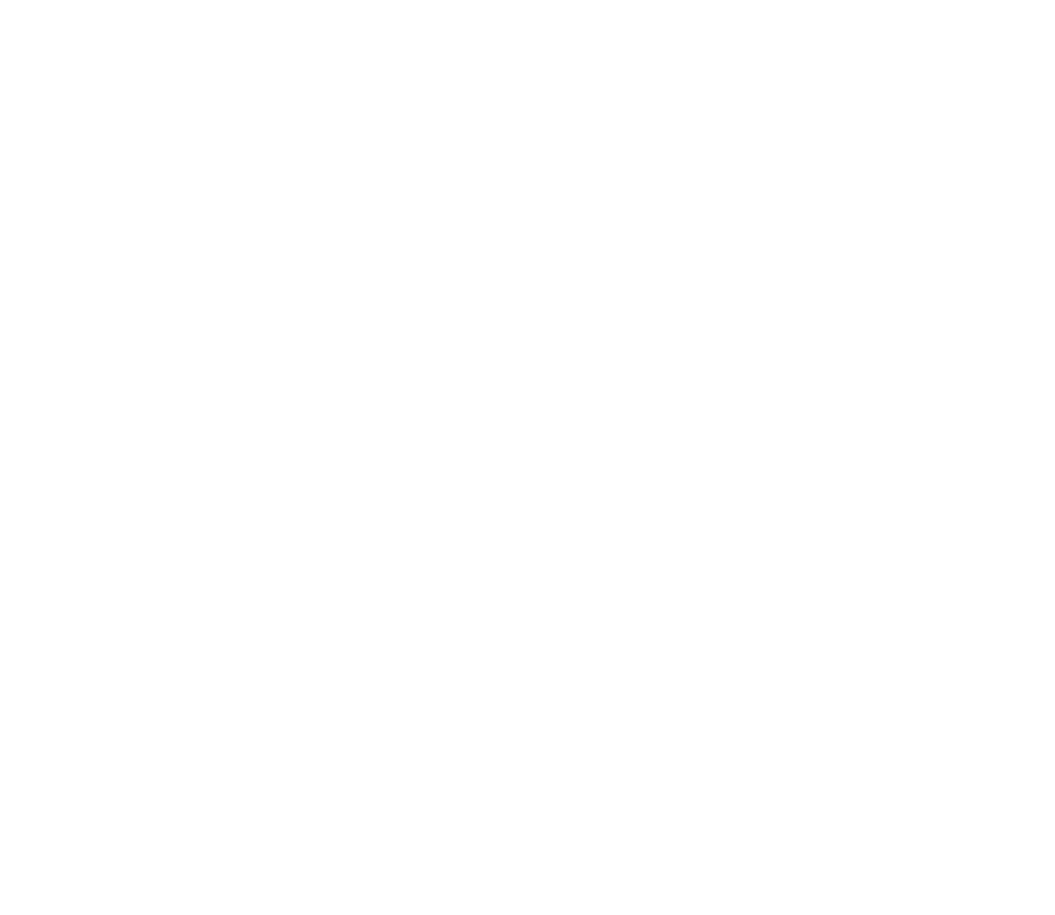
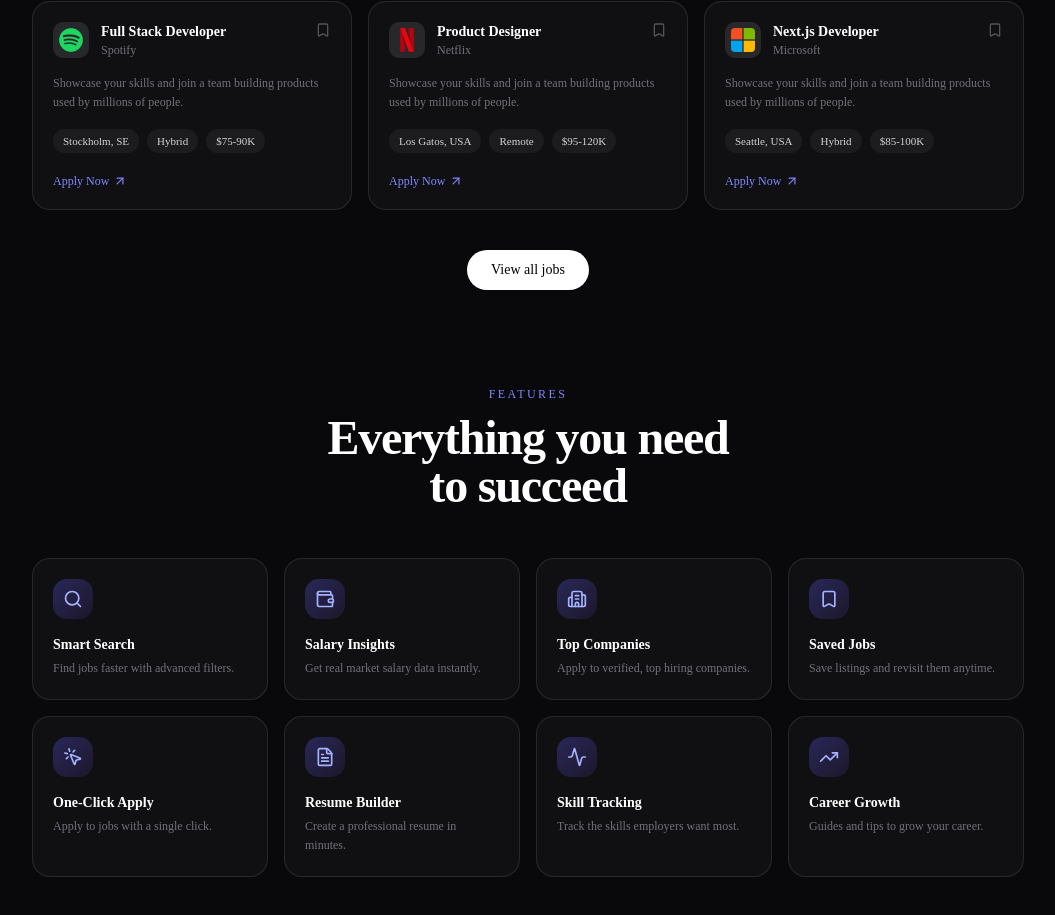
Before and after one commit to Fayez-Ali-IT25026/Hireloop, a Next.js app: page / in a window 1280 px wide. Shown: the part 1357-2272 px from the top of the page, without its empty margins (112-1167 px from the left). Before the commit the page ends 864 px from the top, so only its background shows below. Built offline with nearby package versions, Linux system fonts and the light colour scheme.

Commit message:
added Featuredjobs and Features

```diff
--- a/src/app/page.tsx
+++ b/src/app/page.tsx
@@ -1,9 +1,13 @@
+import FeaturedJobs from "@/components/Featuredjobs";
+import Features from "@/components/Features";
 import Hero from "@/components/Hero";
 
 export default function Home() {
   return (
     <main className="min-h-screen bg-zinc-950">
       <Hero />
+      <FeaturedJobs/>
+      <Features />
     </main>
   );
 }
--- /dev/null
+++ b/src/components/Featuredjobs.tsx
@@ -0,0 +1,66 @@
+import Image from "next/image";
+import { ArrowUpRight, Bookmark } from "lucide-react";
+
+const jobs = [
+  { company: "Google", logo: "/google.png", title: "Frontend Developer", location: "New York, USA", type: "Hybrid", salary: "$70-80K" },
+  { company: "Meta", logo: "/meta.png", title: "React Engineer", location: "London, UK", type: "Remote", salary: "$80-95K" },
+  { company: "Airbnb", logo: "/airbnb.png", title: "UI Engineer", location: "San Francisco, USA", type: "On-site", salary: "$90-110K" },
+  { company: "Spotify", logo: "/spotify.png", title: "Full Stack Developer", location: "Stockholm, SE", type: "Hybrid", salary: "$75-90K" },
+  { company: "Netflix", logo: "/netflix.png", title: "Product Designer", location: "Los Gatos, USA", type: "Remote", salary: "$95-120K" },
+  { company: "Microsoft", logo: "/microsoft.png", title: "Next.js Developer", location: "Seattle, USA", type: "Hybrid", salary: "$85-100K" },
+];
+
+const FeaturedJobs = () => {
+  return (
+    <section className="mx-auto max-w-5xl px-4 py-24">
+      <div className="text-center">
+        <p className="text-xs font-medium uppercase tracking-[0.2em] text-indigo-400">Smart Job Discovery</p>
+        <h2 className="mt-3 text-3xl font-bold tracking-tight text-white sm:text-5xl">
+          The roles you&apos;d never <br /> find by searching
+        </h2>
+      </div>
+
+      <div className="mt-12 grid gap-4 sm:grid-cols-2 lg:grid-cols-3">
+        {jobs.map((job) => (
+          <article
+            key={job.company}
+            className="group rounded-2xl border border-white/10 bg-white/[0.03] p-5 transition duration-300 hover:-translate-y-1 hover:border-indigo-500/40 hover:bg-white/[0.06]"
+          >
+            <div className="flex items-start justify-between">
+              <div className="flex items-center gap-3">
+                <Image src={job.logo} alt={job.company} width={36} height={36} className="rounded-lg bg-white/10 p-1.5" />
+                <div>
+                  <h3 className="text-sm font-semibold text-white">{job.title}</h3>
+                  <p className="text-xs text-zinc-500">{job.company}</p>
+                </div>
+              </div>
+              <Bookmark className="size-4 text-zinc-600 transition group-hover:text-indigo-400" />
+            </div>
+
+            <p className="mt-4 text-xs leading-relaxed text-zinc-500">
+              Showcase your skills and join a team building products used by millions of people.
+            </p>
+
+            <div className="mt-4 flex flex-wrap gap-2 text-[11px] text-zinc-300">
+              {[job.location, job.type, job.salary].map((t) => (
+                <span key={t} className="rounded-full bg-white/5 px-2.5 py-1">{t}</span>
+              ))}
+            </div>
+
+            <button className="mt-5 flex items-center gap-1 text-xs font-medium text-indigo-400 transition group-hover:gap-2">
+              Apply Now <ArrowUpRight className="size-3.5" />
+            </button>
+          </article>
+        ))}
+      </div>
+
+      <div className="mt-10 text-center">
+        <button className="rounded-full bg-white px-6 py-2.5 text-sm font-medium text-black transition hover:bg-zinc-200">
+          View all jobs
+        </button>
+      </div>
+    </section>
+  );
+};
+
+export default FeaturedJobs;
--- /dev/null
+++ b/src/components/Features.tsx
@@ -0,0 +1,42 @@
+import { Activity, Bookmark, Building2, FileText, MousePointerClick, Search, TrendingUp, Wallet } from "lucide-react";
+
+const features = [
+  { icon: Search, title: "Smart Search", text: "Find jobs faster with advanced filters." },
+  { icon: Wallet, title: "Salary Insights", text: "Get real market salary data instantly." },
+  { icon: Building2, title: "Top Companies", text: "Apply to verified, top hiring companies." },
+  { icon: Bookmark, title: "Saved Jobs", text: "Save listings and revisit them anytime." },
+  { icon: MousePointerClick, title: "One-Click Apply", text: "Apply to jobs with a single click." },
+  { icon: FileText, title: "Resume Builder", text: "Create a professional resume in minutes." },
+  { icon: Activity, title: "Skill Tracking", text: "Track the skills employers want most." },
+  { icon: TrendingUp, title: "Career Growth", text: "Guides and tips to grow your career." },
+];
+
+const Features = () => {
+  return (
+    <section className="mx-auto max-w-5xl px-4 pb-28">
+      <div className="text-center">
+        <p className="text-xs font-medium uppercase tracking-[0.2em] text-indigo-400">Features</p>
+        <h2 className="mt-3 text-3xl font-bold tracking-tight text-white sm:text-5xl">
+          Everything you need <br /> to succeed
+        </h2>
+      </div>
+
+      <div className="mt-12 grid gap-4 sm:grid-cols-2 lg:grid-cols-4">
+        {features.map(({ icon: Icon, title, text }) => (
+          <div
+            key={title}
+            className="rounded-2xl border border-white/10 bg-white/[0.03] p-5 transition hover:border-indigo-500/40 hover:bg-white/[0.06]"
+          >
+            <span className="mb-4 flex size-10 items-center justify-center rounded-xl bg-linear-to-br from-indigo-500/30 to-violet-500/10 text-indigo-300">
+              <Icon className="size-5" />
+            </span>
+            <h3 className="text-sm font-semibold text-white">{title}</h3>
+            <p className="mt-1 text-xs leading-relaxed text-zinc-500">{text}</p>
+          </div>
+        ))}
+      </div>
+    </section>
+  );
+};
+
+export default Features;
```
